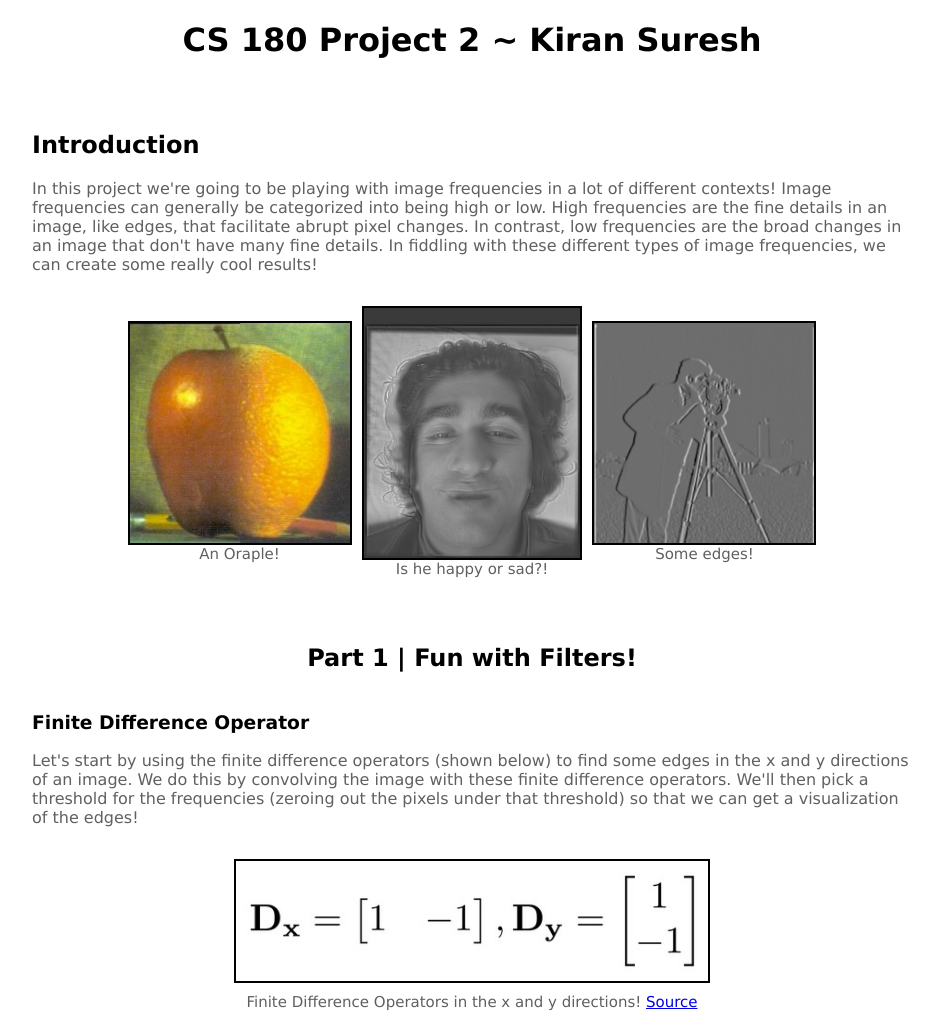
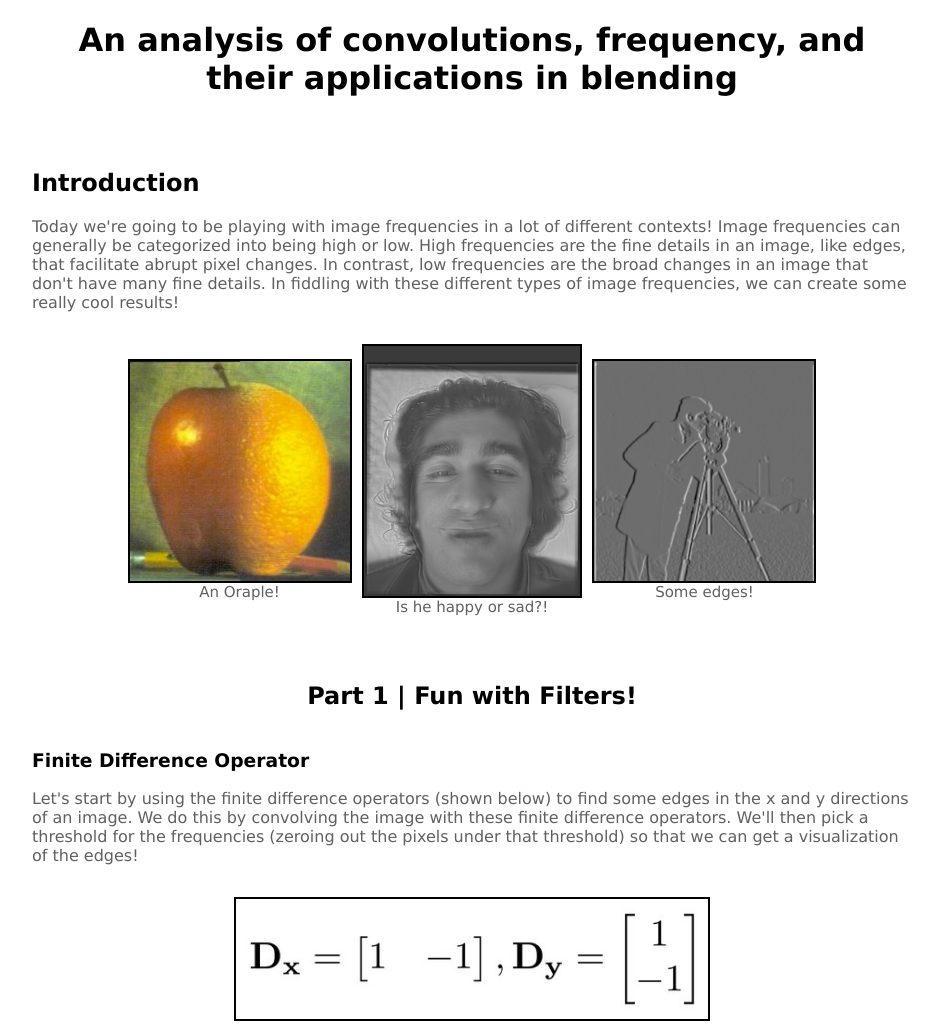
Before and after one commit to KiranSur/frequencyfun, a plain HTML site: page index.html in a window 1280 px wide. Shown: the top 1024 px of the page, without its empty margins (168-1105 px from the left). Drawn offline with Linux system fonts and the light colour scheme.

Commit message:
small fixes

```diff
--- a/index.html
+++ b/index.html
@@ -1,6 +1,6 @@
 <!DOCTYPE html>
 <head>
-    <title>CS 180 Project 2 ~ Kiran Suresh</title>
+    <title>An analysis of convolutions, frequency, and their applications in blending</title>
 </head>
 <style>
   .container {
@@ -92,13 +92,13 @@
 
 <body style="font-family: Verdana">
     <center>
-        <h1>CS 180 Project 2 ~ Kiran Suresh</h1>
+        <h1>An analysis of convolutions, frequency, and their applications in blending</h1>
     </center>
 
     <h2>Introduction</h2>
 
     <p>
-        In this project we're going to be playing with image frequencies in a lot of different contexts! Image frequencies can generally be categorized into being high or low. High frequencies are the fine details in an image, like edges, that facilitate abrupt pixel changes. In contrast, low frequencies are the broad changes in an image that don't have many fine details. In fiddling with these different types of image frequencies, we can create some really cool results!
+        Today we're going to be playing with image frequencies in a lot of different contexts! Image frequencies can generally be categorized into being high or low. High frequencies are the fine details in an image, like edges, that facilitate abrupt pixel changes. In contrast, low frequencies are the broad changes in an image that don't have many fine details. In fiddling with these different types of image frequencies, we can create some really cool results!
     </p>
 
     <div class="container">
@@ -591,7 +591,7 @@
 
 <h2>Conclusion</h2>
 
-<p style="margin-bottom: 100px">This project was a ton of fun! You can
+<p style="margin-bottom: 100px">This was a ton of fun! You can
     do a lot of complicated image processing with simple convolutions and frequency manipulation.</p>
 
 </body>
```
